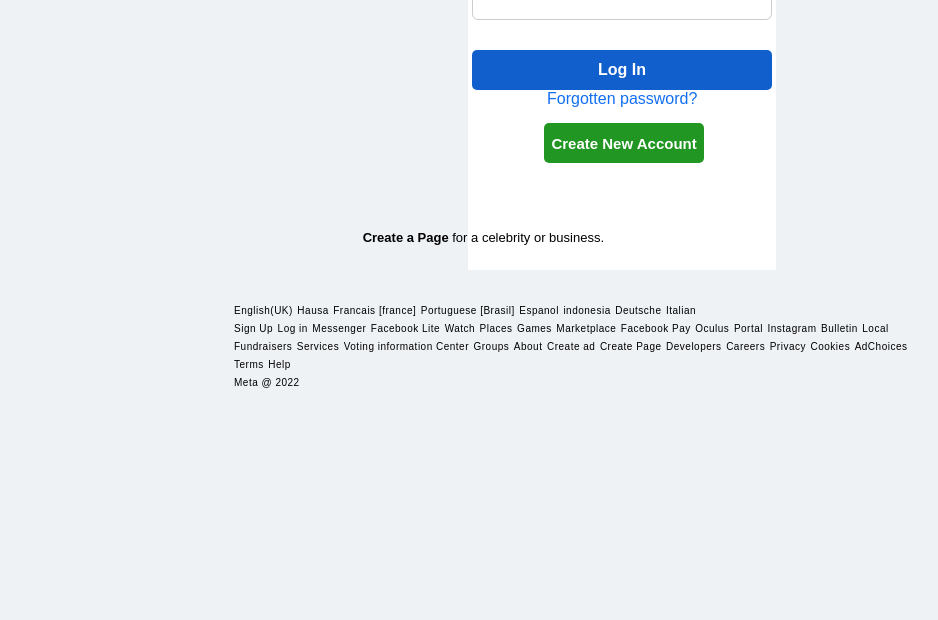
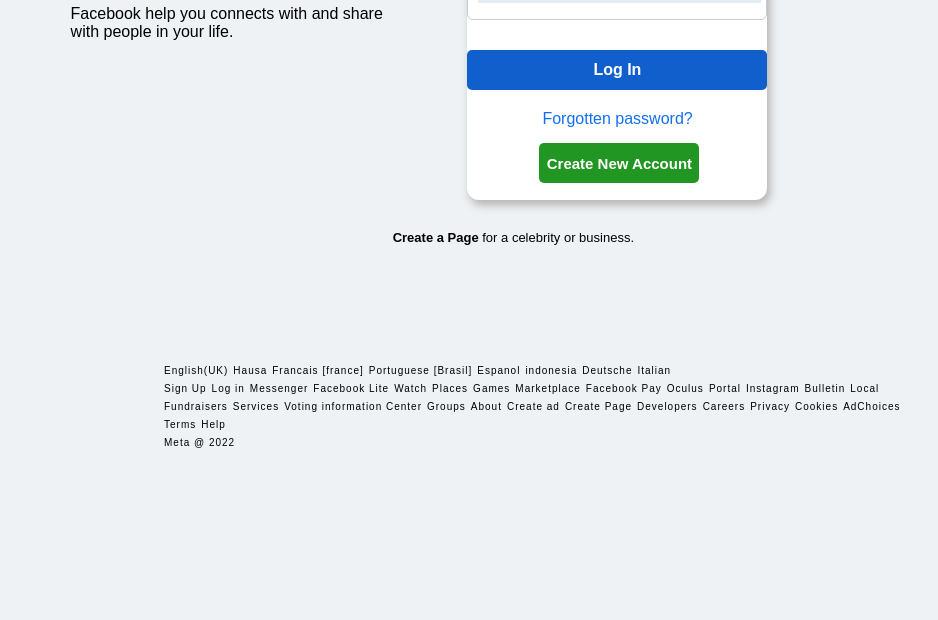
Before and after one commit to Simidaniels/facebook_clone, a plain HTML site: page index.html in a window 1280 px wide. Shown: the part 180-800 px from the top of the page, without its empty margins (236-1174 px from the left). Drawn offline with Linux system fonts and the light colour scheme.

Commit message:
modified the css style

```diff
--- a/assets/css/style.css
+++ b/assets/css/style.css
@@ -9,18 +9,30 @@ body,
 body {
   background: #eff2f5;
 }
-
+.logo{
+ padding-top: 60px;
+}
 .logo h1 {
   color: rgb(17, 95, 204);
   font-family: Arial, Helvetica, sans-serif;
   font-size: 3em;
+  padding-left: 30px;
+}
+.logo h4{
+  padding-left: 30px;
+
 }
 .flex-container {
   display: flex;
   margin: 0 auto;
-  width: 80%;
+  width: 70%;
   justify-content: space-evenly;
   margin-top: 50px;
+}
+.flex-container h4{
+  padding-top: 20px;
+  font-family: Arial;
+  font-weight: 100;
 }
 .form-wrapper {
   background: #fff;
@@ -29,14 +41,22 @@ body {
   display: flex;
   align-items: center;
   flex-direction: column;
-  height: 400px;
+  height: 330px;
   padding-top: 40px;
+  box-shadow: 3px 5px 10px #b3b0b0;
+  border-radius: 12px;
+}
+.form-wrapper a{
+  padding-top: 20px;
 }
 
 .form-group {
   margin-bottom: 10px;
 }
-
+::placeholder{
+  background-color: rgb(231, 237, 245);
+  border-radius: 2spx;
+}
 .form-control {
   width: 100%;
   padding: 5px;
@@ -82,11 +102,12 @@ form p a {
   text-decoration: none;
   color: white;
   font-weight: bold;
+  top: 30px;
 }
 main span p {
   position: absolute;
   top: 410px;
-  right: 440px;
+  right: 410px;
   font-family: Arial;
   font-size: small;
   font-weight: 400;
@@ -95,11 +116,12 @@ main span p a {
   text-decoration: none;
   font-weight: bold;
   color: #000000;
+  padding-left: 40px;
 }
 footer {
-  padding-top: 30px;
-  padding-left: 470px;
-  letter-spacing: 0.5px;
+  padding-top: 160px;
+  padding-left: 400px;
+  letter-spacing: 1px;
 }
 footer a {
   color: #000000;
```
